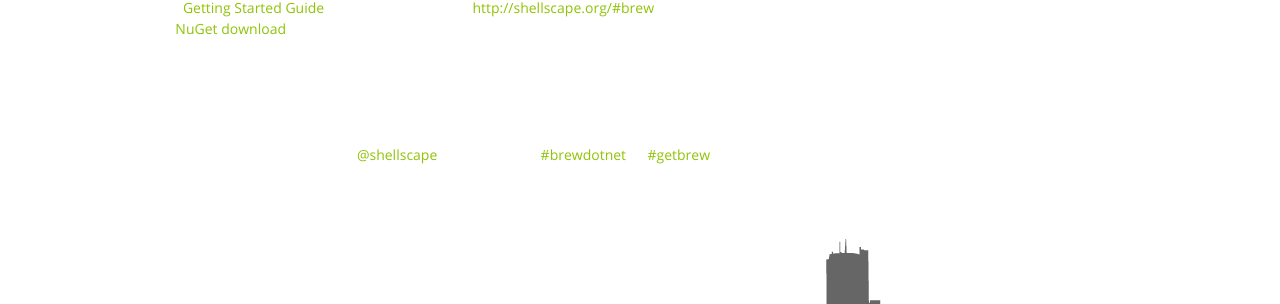
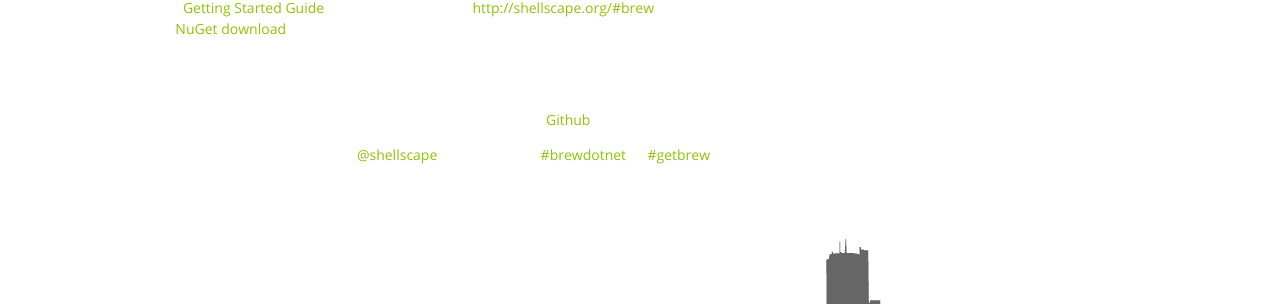
Before and after one commit to shellscape/shellscape-blog.github.io, a Jekyll site: the page built from _posts/2013-03-18-brew-1.0-has-arrived.md, in a window 1280 px wide and 900 px high, scrolled down 756 px. Shown: the part 412-716 px from the top of the window. Built offline with Jekyll 4.4.1, drawn with Linux system fonts in a browser that asks for light colours.

Commit message:
minor layout changes

```diff
--- a/_posts/2013-03-18-brew-1.0-has-arrived.md
+++ b/_posts/2013-03-18-brew-1.0-has-arrived.md
@@ -36,6 +36,6 @@
 
 At the moment Brew supports only Webforms-based website projects, but that'll change in the coming weeks with full support of MVC4. Brew requires the .NET Framework v4.5 and unfortunately there are no plans to support older versions of the framework. Sorry Sharepoint users.
 
-For bugs and unexpected problems using Brew, please file a new issue here on Github.
+For bugs and unexpected problems using Brew, please file a new issue on [Github](https://github.com/shellscape/brew/issues).
 
 For quick questions, please feel free to tweet [@shellscape](https://twitter.com/shellscape) and/or use the [#brewdotnet](https://twitter.com/search/realtime?q=%23brewdotnet&src=typd) or [#getbrew](https://twitter.com/search/realtime?q=%23getbrew&src=typd) hashtag.
```
